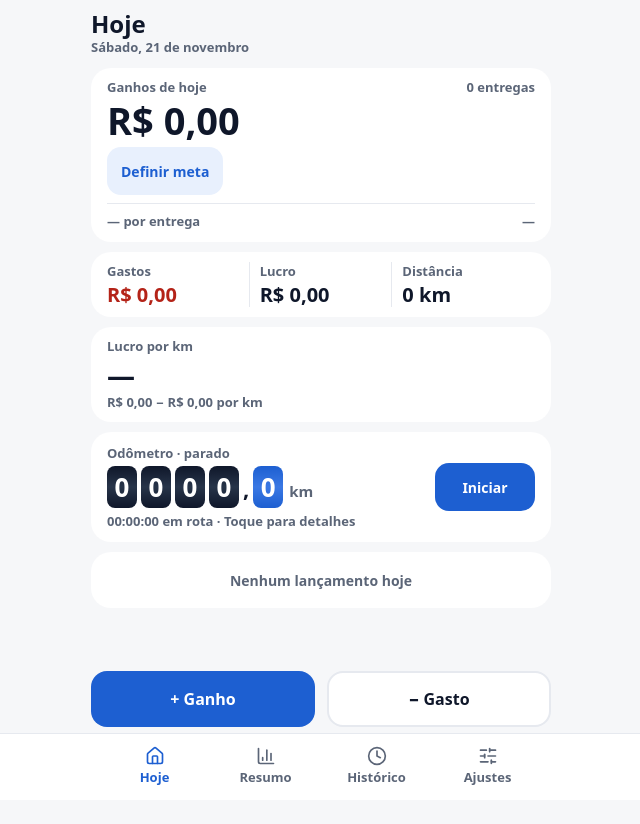
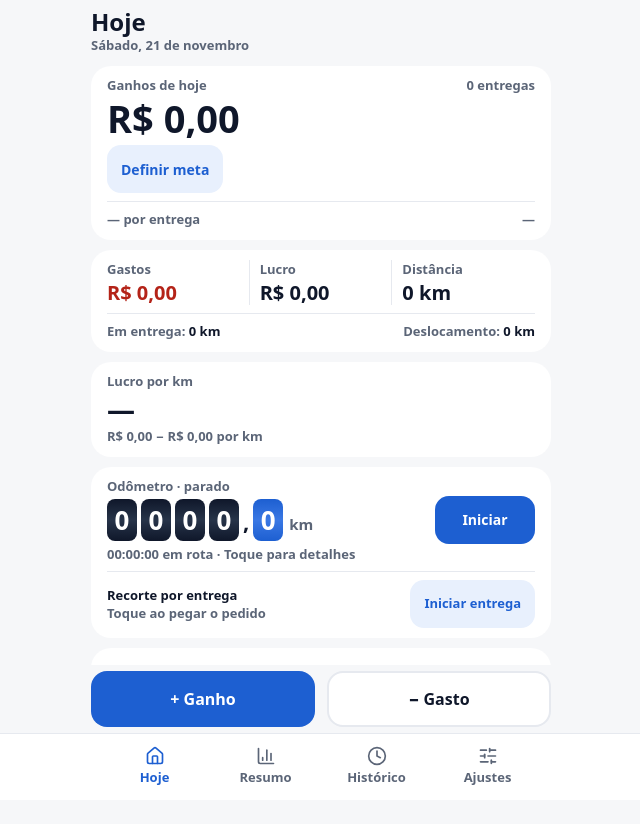
Before and after one commit to lucasvielpena-dev/Moto-, a React (Vite) app: page / in a window 1280 px wide. Shown: the top 824 px of the page, without its empty margins (319-959 px from the left). Before the commit the page ends 800 px from the top, so only its background shows below. Built offline with nearby package versions, Linux system fonts and the light colour scheme.

Commit message:
feat: add separation between delivery and displacement kilometers
Implement calculation and display logic to distinguish between kilometers traveled during active deliveries versus displacement, updating the summary view and metrics in the dashboard.

```diff
--- a/src/App.tsx
+++ b/src/App.tsx
@@ -454,6 +454,8 @@ export default function App() {
 
   const kmEmAndamento =
     odometroInfo.status !== 'idle' ? odometroInfo.km : 0;
+  const kmEntregaEmAndamento =
+    odometroInfo.entregaAtiva ? odometroInfo.kmEntregaAtual : 0;
   const tempoEmAndamentoSegundos =
     odometroInfo.status !== 'idle' ? odometroInfo.tempoSegundos : 0;
 
@@ -475,10 +477,20 @@ export default function App() {
       (acc, l) => acc + obterEntregasLancamento(l),
       0
     );
+    const kmEmEntregaSalvos = ganhosLista.reduce(
+      (acc, l) =>
+        acc +
+        (typeof l.kmEntrega === 'number' && l.kmEntrega > 0
+          ? l.kmEntrega
+          : 0),
+      0
+    );
     const gastos = lancamentosHoje
       .filter((l) => l.tipo === TipoLancamento.GASTO)
       .reduce((acc, l) => acc + l.valor, 0);
     const km = trajHoje.reduce((acc, t) => acc + t.km, 0) + kmEmAndamento;
+    const kmEmEntrega = kmEmEntregaSalvos + kmEntregaEmAndamento;
+    const kmDeslocamento = Math.max(0, km - kmEmEntrega);
     const tempoTotalSegundos =
       trajHoje.reduce((acc, t) => acc + (t.duracaoSegundos ?? 0), 0) +
       tempoEmAndamentoSegundos;
@@ -487,10 +499,18 @@ export default function App() {
       gastos,
       lucro: ganhos - gastos,
       km,
+      kmEmEntrega,
+      kmDeslocamento,
       entregas,
       tempoTotalSegundos,
     };
-  }, [lancamentosHoje, trajetos, kmEmAndamento, tempoEmAndamentoSegundos]);
+  }, [
+    lancamentosHoje,
+    trajetos,
+    kmEmAndamento,
+    kmEntregaEmAndamento,
+    tempoEmAndamentoSegundos,
+  ]);
 
   const ultimosDoisLancamentos = useMemo(
     () => lancamentosHoje.slice(0, 2),
@@ -529,12 +549,12 @@ export default function App() {
 
   const paddingBottomClass =
     abaAtiva === 'hoje'
-      ? 'pb-[calc(140px+env(safe-area-inset-bottom))]'
+      ? 'pb-[calc(136px+env(safe-area-inset-bottom))]'
       : 'pb-[calc(84px+env(safe-area-inset-bottom))]';
 
   return (
     <div
-      className={`rota-no-print min-h-[100dvh] w-full overflow-x-hidden bg-[var(--rota-bg)] px-4 pt-2.5 ${paddingBottomClass}`}
+      className={`rota-no-print min-h-[100dvh] w-full overflow-x-hidden bg-[var(--rota-bg)] px-4 pt-2 ${paddingBottomClass}`}
     >
       <main className="mx-auto w-full max-w-[460px]">
         {/* Aba 1: Hoje */}
@@ -652,11 +672,12 @@ export default function App() {
             </div>
           </section>
 
-          {/* 3. Cartão com 3 colunas: Gastos, Lucro, Distância */}
+          {/* 3. Cartão com 3 colunas: Gastos, Lucro, Distância + separação Em entrega / Deslocamento */}
           <section
             aria-label="Resumo rápido de hoje"
-            className="rota-card grid grid-cols-3 divide-x divide-[var(--rota-line)] px-4 py-2.5"
+            className="rota-card px-4 py-2.5"
           >
+            <div className="grid grid-cols-3 divide-x divide-[var(--rota-line)]">
               <div className="min-w-0 pr-2">
                 <span className="block text-[13px] font-bold text-[var(--rota-text-soft)]">
                   Gastos
@@ -689,6 +710,22 @@ export default function App() {
                 </span>
                 <span className="mt-0.5 block truncate text-[20px] leading-[24px] font-extrabold text-[var(--rota-text)] tabular-nums">
                   {formatarKm(resumoHoje.km)} km
+                </span>
+              </div>
+            </div>
+
+            <div className="mt-2 flex flex-wrap items-center justify-between gap-x-3 gap-y-1 border-t border-[var(--rota-line)] pt-2 text-[13px] font-semibold text-[var(--rota-text-soft)] tabular-nums">
+              <span>
+                Em entrega:{' '}
+                <strong className="font-extrabold text-[var(--rota-text)]">
+                  {formatarKm(resumoHoje.kmEmEntrega)} km
+                </strong>
+              </span>
+              <span>
+                Deslocamento:{' '}
+                <strong className="font-extrabold text-[var(--rota-text)]">
+                  {formatarKm(resumoHoje.kmDeslocamento)} km
+                </strong>
               </span>
             </div>
           </section>
@@ -807,6 +844,7 @@ export default function App() {
               todosLancamentos={lancamentos}
               trajetos={trajetosDoPeriodo}
               kmEmAndamento={kmEmAndamento}
+              kmEntregaEmAndamento={kmEntregaEmAndamento}
               tempoEmAndamentoSegundos={tempoEmAndamentoSegundos}
               reservaKm={reservaKm}
               reservaMes={reservaMes}
--- a/src/components/Odometro.tsx
+++ b/src/components/Odometro.tsx
@@ -634,7 +634,7 @@ export const Odometro: React.FC<OdometroProps> = ({
           status === 'running' && velocidadeKmh !== null && velocidadeKmh > 0
             ? ` · ${velocidadeKmh} km/h`
             : ''
-        }${entregaAtiva ? ` · Entrega ${formatarKm(kmEntregaAtual)} km` : ''}`;
+        }`;
 
   const textoStatusSheet =
     status === 'running'
@@ -651,8 +651,9 @@ export const Odometro: React.FC<OdometroProps> = ({
       {!oculto && (
         <div
           onClick={() => setSheetAberto(true)}
-          className="rota-card flex cursor-pointer items-center justify-between gap-2.5 px-3.5 sm:px-4 py-3"
+          className="rota-card cursor-pointer px-3.5 sm:px-4 py-2.5 space-y-2"
         >
+          <div className="flex items-center justify-between gap-2.5">
             <button
               type="button"
               onClick={(e) => {
@@ -711,6 +712,55 @@ export const Odometro: React.FC<OdometroProps> = ({
                   ? 'Continuar'
                   : 'Iniciar'}
             </button>
+          </div>
+
+          <div className="flex items-center justify-between gap-2.5 border-t border-[var(--rota-line)] pt-2">
+            {entregaAtiva ? (
+              <>
+                <div className="min-w-0 flex-1">
+                  <span className="block truncate text-[13px] leading-[18px] font-extrabold text-[var(--rota-success)] tabular-nums">
+                    Em entrega · {formatarKm(kmEntregaAtual)} km
+                  </span>
+                  <span className="block truncate text-[13px] leading-[18px] font-semibold text-[var(--rota-text-soft)] tabular-nums">
+                    {formatarDuracao(tempoEntregaAtual)}
+                  </span>
+                </div>
+                <button
+                  type="button"
+                  onClick={(e) => {
+                    e.stopPropagation();
+                    handleAbrirModalEntrega();
+                  }}
+                  className="inline-flex h-[48px] shrink-0 items-center justify-center rounded-[14px] bg-[var(--rota-accent)] px-3.5 text-[13px] font-extrabold text-[var(--rota-on-accent)] whitespace-nowrap active:scale-[0.98]"
+                >
+                  Finalizar entrega
+                </button>
+              </>
+            ) : (
+              <>
+                <div className="min-w-0 flex-1">
+                  <span className="block truncate text-[13px] leading-[18px] font-bold text-[var(--rota-text)]">
+                    Recorte por entrega
+                  </span>
+                  <span className="block truncate text-[13px] leading-[18px] font-semibold text-[var(--rota-text-soft)]">
+                    {status === 'running'
+                      ? 'Em deslocamento'
+                      : 'Toque ao pegar o pedido'}
+                  </span>
+                </div>
+                <button
+                  type="button"
+                  onClick={(e) => {
+                    e.stopPropagation();
+                    handleIniciarEntrega();
+                  }}
+                  className="inline-flex h-[48px] shrink-0 items-center justify-center rounded-[14px] bg-[var(--rota-accent-tint)] px-3.5 text-[13px] font-extrabold text-[var(--rota-accent)] whitespace-nowrap active:scale-[0.98]"
+                >
+                  Iniciar entrega
+                </button>
+              </>
+            )}
+          </div>
         </div>
       )}
 
--- a/src/components/Resumo.tsx
+++ b/src/components/Resumo.tsx
@@ -17,6 +17,7 @@ interface ResumoProps {
   todosLancamentos: Lancamento[];
   trajetos: Trajeto[];
   kmEmAndamento?: number;
+  kmEntregaEmAndamento?: number;
   tempoEmAndamentoSegundos?: number;
   reservaKm?: number;
   reservaMes?: number;
@@ -53,6 +54,7 @@ export const Resumo: React.FC<ResumoProps> = ({
   todosLancamentos,
   trajetos,
   kmEmAndamento = 0,
+  kmEntregaEmAndamento = 0,
   tempoEmAndamentoSegundos = 0,
   reservaKm = 0,
   reservaMes = 0,
@@ -84,10 +86,17 @@ export const Resumo: React.FC<ResumoProps> = ({
     [lancamentos]
   );
 
-  const kmEntregas = entregasComKm.reduce(
+  const kmEntregasSalvos = entregasComKm.reduce(
     (acc, l) => acc + (l.kmEntrega ?? 0),
     0
   );
+  const kmEntregas = kmEntregasSalvos + kmEntregaEmAndamento;
+  const kmDeslocamento = Math.max(0, totalKm - kmEntregas);
+  const percentualKmEntrega =
+    totalKm > 0 ? Math.min(100, (kmEntregas / totalKm) * 100) : 0;
+  const percentualKmDeslocamento =
+    totalKm > 0 ? Math.max(0, 100 - percentualKmEntrega) : 0;
+
   const receitaEntregas = entregasComKm.reduce((acc, l) => acc + l.valor, 0);
 
   const modoEntregas = visaoKm === 'entregas';
@@ -393,6 +402,48 @@ export const Resumo: React.FC<ResumoProps> = ({
         )}
       </section>
 
+      {/* Cartão Separação de km: Em entrega vs Deslocamento */}
+      <section
+        aria-label="Separação de quilômetros"
+        className="rota-card px-4 py-3.5 space-y-2.5"
+      >
+        <div className="flex items-baseline justify-between gap-2">
+          <h2 className="text-[15px] font-extrabold text-[var(--rota-text)]">
+            Km em entrega vs deslocamento
+          </h2>
+          <span className="text-[13px] font-bold text-[var(--rota-text-soft)] tabular-nums">
+            {formatarKm(totalKm)} km total
+          </span>
+        </div>
+
+        <div className="h-2.5 w-full overflow-hidden rounded-full bg-[var(--rota-surface-2)]">
+          <div
+            className="h-full rounded-full bg-[var(--rota-accent)] transition-all duration-300"
+            style={{ width: `${percentualKmEntrega}%` }}
+          />
+        </div>
+
+        <div className="grid grid-cols-2 divide-x divide-[var(--rota-line)] pt-0.5">
+          <div className="min-w-0 pr-3">
+            <span className="block text-[13px] font-bold text-[var(--rota-text-soft)] tabular-nums">
+              Em entrega ({Math.round(percentualKmEntrega)}%)
+            </span>
+            <span className="mt-0.5 block truncate text-[18px] leading-[22px] font-extrabold text-[var(--rota-accent)] tabular-nums">
+              {formatarKm(kmEntregas)} km
+            </span>
+          </div>
+
+          <div className="min-w-0 pl-3">
+            <span className="block text-[13px] font-bold text-[var(--rota-text-soft)] tabular-nums">
+              Deslocamento ({Math.round(percentualKmDeslocamento)}%)
+            </span>
+            <span className="mt-0.5 block truncate text-[18px] leading-[22px] font-extrabold text-[var(--rota-text)] tabular-nums">
+              {formatarKm(kmDeslocamento)} km
+            </span>
+          </div>
+        </div>
+      </section>
+
       {/* Cartão de 3 colunas: Ganhos, Gastos, Lucro (+ Reservas no Mês) */}
       <section
         aria-label="Totais do período"
```
Lines whose indentation alone changed are shown as unchanged.
